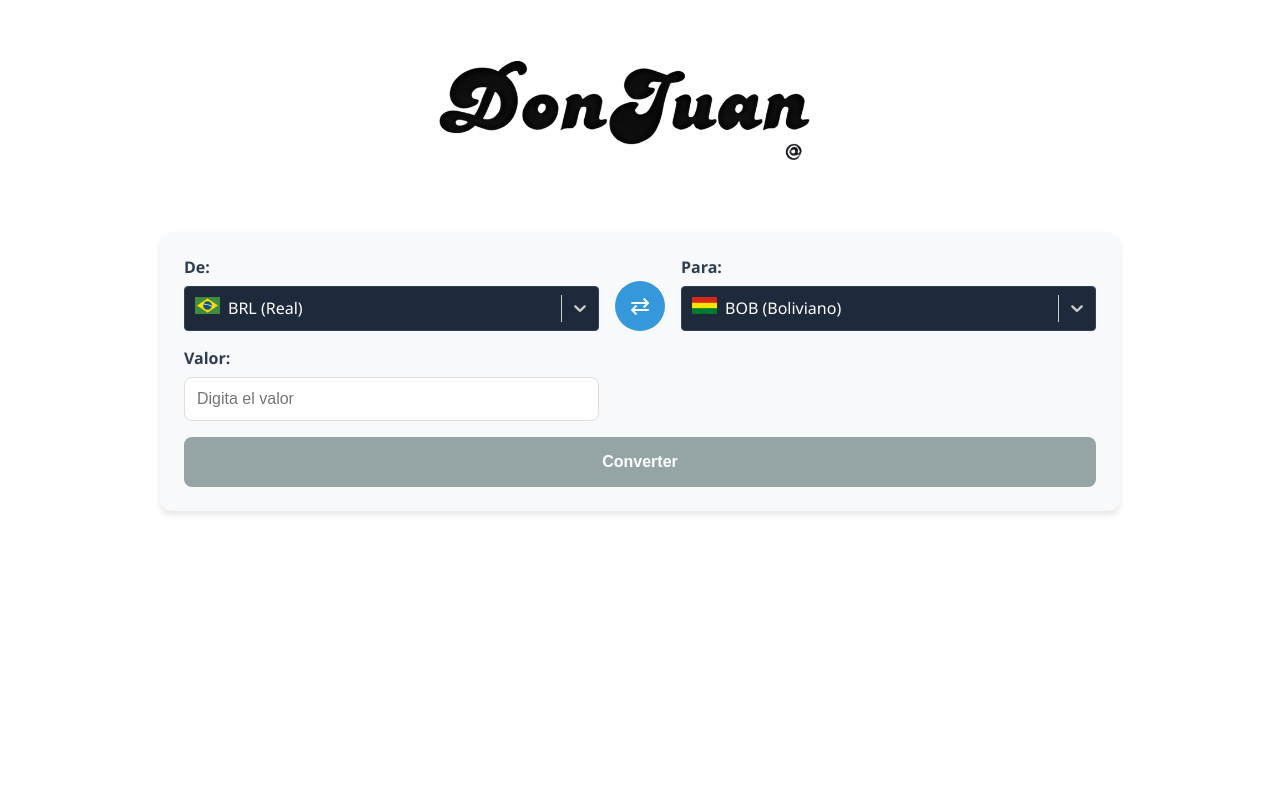
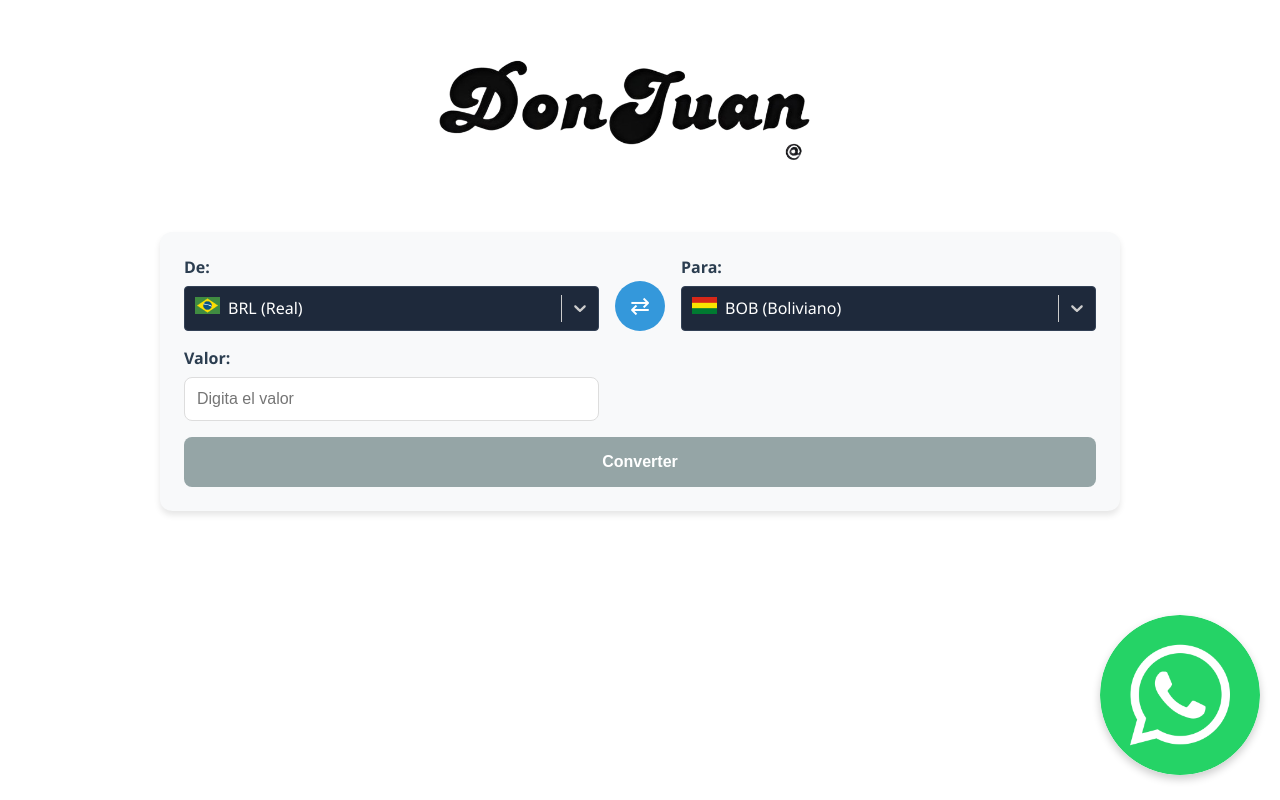
Before and after one commit to PauloTorrente/crypto-swap, a React (Vite) app: page / in a window 1280 px wide. Built offline with nearby package versions, Linux system fonts and the light colour scheme.

Commit message:
FIxing SEO

```diff
--- a/index.html
+++ b/index.html
@@ -1,11 +1,33 @@
 <!doctype html>
-<html lang="en">
+<html lang="es">  <!-- Espanhol para público boliviano/brasileiro -->
   <head>
     <meta charset="UTF-8" />
     <link rel="icon" type="image/svg+xml" href="/vite.svg" />
     <meta name="viewport" content="width=device-width, initial-scale=1.0" />
-    <title>Don Juan</title>
+
+    <!-- Título otimizado (foca na funcionalidade, minimiza o nome do domínio) -->
+    <title>Conversor BRL a BOB | Real Brasileño ↔ Boliviano | Don Juan Vintage</title>
+
+    <!-- Meta descrição que explica a relação com o domínio -->
+    <meta name="description" content="Serviço de cambio especializado en Real Brasileño (BRL) y Boliviano (BOB). Don Juan Vintage ofrece conversiones precisas con tasas actualizadas para viajeros y negocios.">
+
+    <!-- Open Graph com branding consistente -->
+    <meta property="og:type" content="website" />
+    <meta property="og:url" content="https://www.donjuanvintage.com" />
+    <meta property="og:title" content="Conversor Monetario BRL↔BOB" />
+    <meta property="og:description" content="Convierta entre Reales Brasileños y Bolivianos al tipo de cambio actual" />
+    <meta property="og:image" content="https://www.donjuanvintage.com/logo-cambio.jpg" />
+
+    <!-- Favicon -->
+    <link rel="icon" href="/favicon.ico" sizes="any">
+
+    <!-- Estratégia para associar o domínio ao serviço de câmbio -->
+    <meta name="keywords" content="cambio BRL BOB, don juan vintage cambio, convertidor real boliviano, tipo de cambio hoy">
+
+    <!-- Canonical URL -->
+    <link rel="canonical" href="https://www.donjuanvintage.com" />
   </head>
+
   <body>
     <div id="root"></div>
     <script type="module" src="/src/main.jsx"></script>
--- a/src/App.jsx
+++ b/src/App.jsx
@@ -13,7 +13,7 @@
 import Logo from './assets/Logo.png';
 import Brasil from './assets/Brasil.jpg';
 import Bolivia from './assets/Bolivia.png';
-
+import Whatsapp from './components/Whatsapp'; // Importação adicionada
 
 const App = () => {
   const [fromCurrency, setFromCurrency] = useState('BRL');
@@ -120,11 +120,13 @@
                 />
                 {formatCurrency(result.finalAmount, result.toCurrency)}
               </Amount>
-
             </FinalResult>
           </ResultContainer>
         )}
       </AnimatePresence>
+
+      {/* Componente Whatsapp adicionado aqui */}
+      <Whatsapp />
     </Container>
   );
 };
--- /dev/null
+++ b/src/components/Whatsapp.jsx
@@ -0,0 +1,42 @@
+import React from 'react';
+import WhatsAppLogo from '../assets/Whatsapp.webp';
+
+const Whatsapp = () => {
+  return (
+    <div style={styles.container}>
+      <a
+        href="https://wa.me/59178365424"
+        target="_blank"
+        rel="noopener noreferrer"
+        style={styles.link}
+      >
+        <img
+          src={WhatsAppLogo}
+          alt="WhatsApp"
+          style={styles.logo}
+        />
+      </a>
+    </div>
+  );
+};
+
+const styles = {
+  container: {
+    position: 'fixed',
+    bottom: '20px',
+    right: '20px',
+    zIndex: 1000,
+  },
+  link: {
+    display: 'block',
+    transition: 'transform 0.3s ease',
+  },
+  logo: {
+    width: '160px',
+    height: '160px',
+    borderRadius: '50%',
+    boxShadow: '0 4px 8px rgba(0,0,0,0.2)',
+  }
+};
+
+export default Whatsapp;
```
Also changed, not shown: src/assets/Whatsapp.webp (added).
